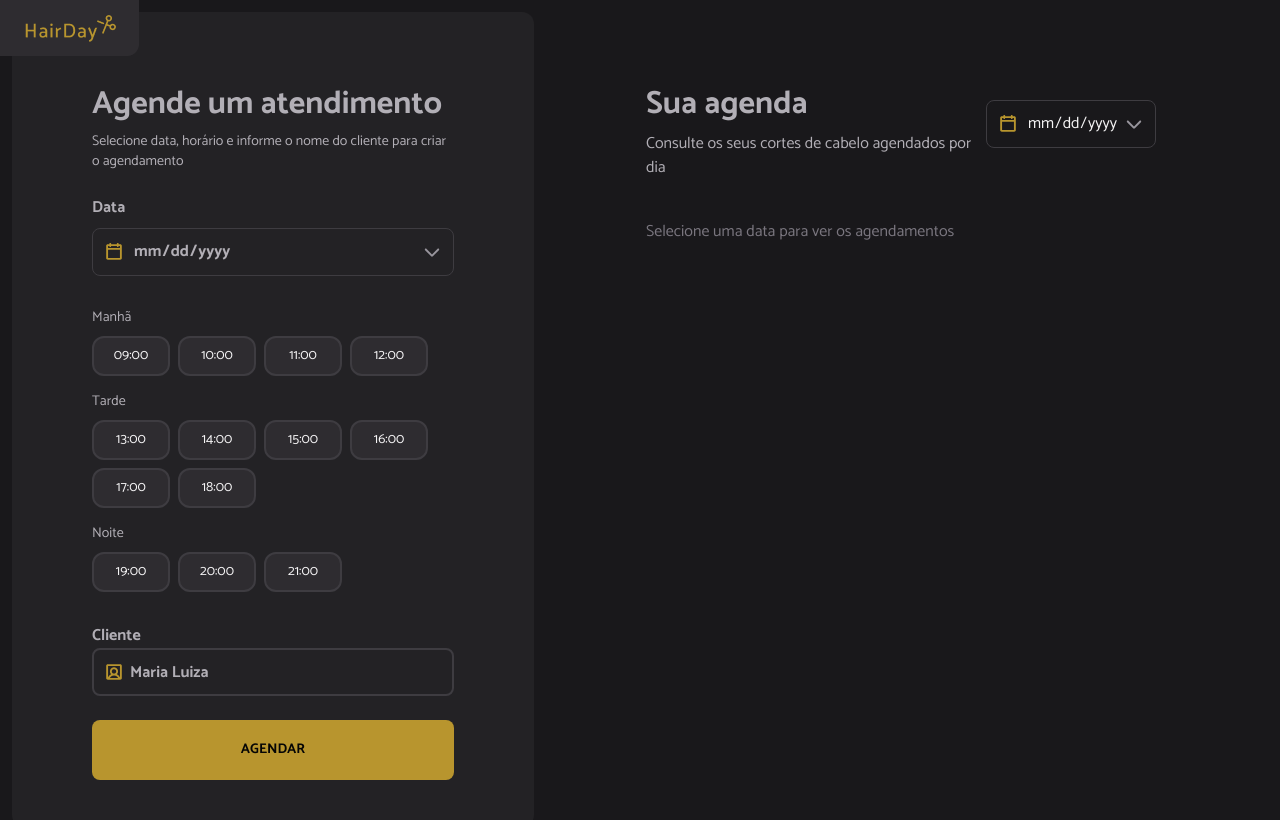
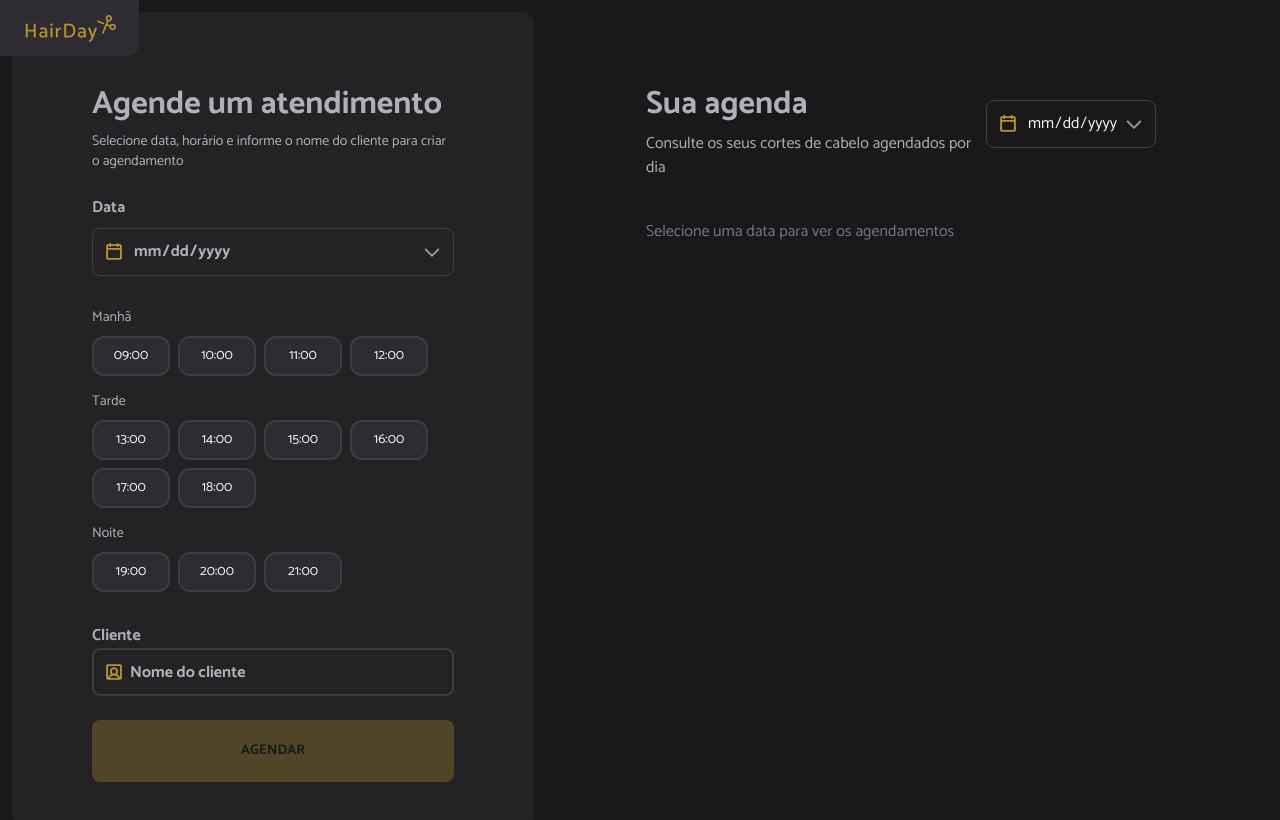
Before and after one commit to Pedrohenriquezuza/Projeto-HairDay, a React (Vite) app: page / in a window 1280 px wide. Shown: the top 820 px of the page. Built offline with nearby package versions, Linux system fonts and the light colour scheme.

Commit message:
Adicionando a funcionalidade de disabled no botão de agendar

```diff
--- a/src/components/SideBar.tsx
+++ b/src/components/SideBar.tsx
@@ -31,8 +31,10 @@ export default function SideBar({
   appointments,
   onCreateAppointment,
 }: SidebarProps) {
+  const isFormValid = Boolean(date && hour && client);
   function handleCreateAppontment(e: React.FormEvent) {
     e.preventDefault();
+    if (!isFormValid) return;
     onCreateAppointment();
   }
   return (
@@ -71,7 +73,7 @@ export default function SideBar({
           </Text>
         </fieldset>
 
-        <SubmitButton onClick={onCreateAppointment}>
+        <SubmitButton disabled={!isFormValid} onClick={onCreateAppointment}>
           <Text as="h2" variant="title-sm-bold" className="text-gray-900">
             AGENDAR
           </Text>
--- a/src/components/inputs/ClientInput.tsx
+++ b/src/components/inputs/ClientInput.tsx
@@ -14,7 +14,7 @@ export default function ClientInput({ value, onChange }: Props) {
         type="text"
         value={value}
         onChange={(e) => onChange(e.target.value)}
-        placeholder="Maria Luiza"
+        placeholder="Nome do cliente"
         className="h-12 border-2 border-gray-500 rounded-lg w-full pl-9  text-gray-200 placeholder:text-gray-200"
       />
     </div>
--- a/src/components/inputs/SubmitButton.tsx
+++ b/src/components/inputs/SubmitButton.tsx
@@ -2,15 +2,24 @@ import type { ReactNode } from "react";
 
 type SubmitButtonProps = {
   children: ReactNode;
+  disabled?: boolean;
   onClick?: () => void;
 };
 
-export default function SubmitButton({ children, onClick }: SubmitButtonProps) {
+export default function SubmitButton({
+  children,
+  disabled,
+  onClick,
+}: SubmitButtonProps) {
   return (
     <button
       type="button"
+      disabled={disabled}
       onClick={onClick}
-      className="w-full bg-yellow text-gray-900 flex text-center justify-center py-5 mt-6 rounded-lg"
+      className={`w-full bg-yellow text-gray-900 flex text-center justify-center py-5 mt-6 rounded-lg border border-transparent hover:border hover:border-yellow-light
+
+        ${disabled ? "opacity-30" : "opacity-100"}
+        `}
     >
       {children}
     </button>
```
